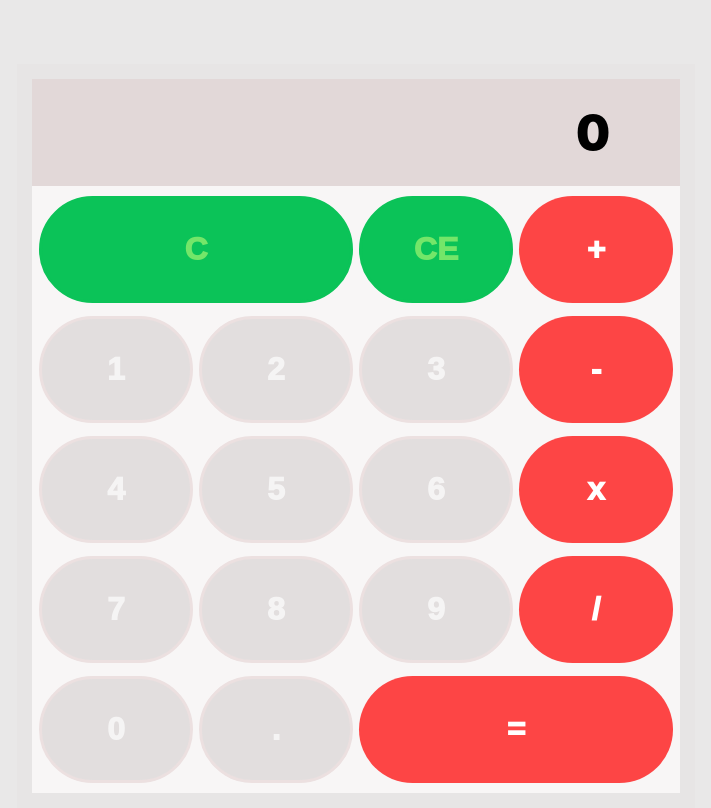
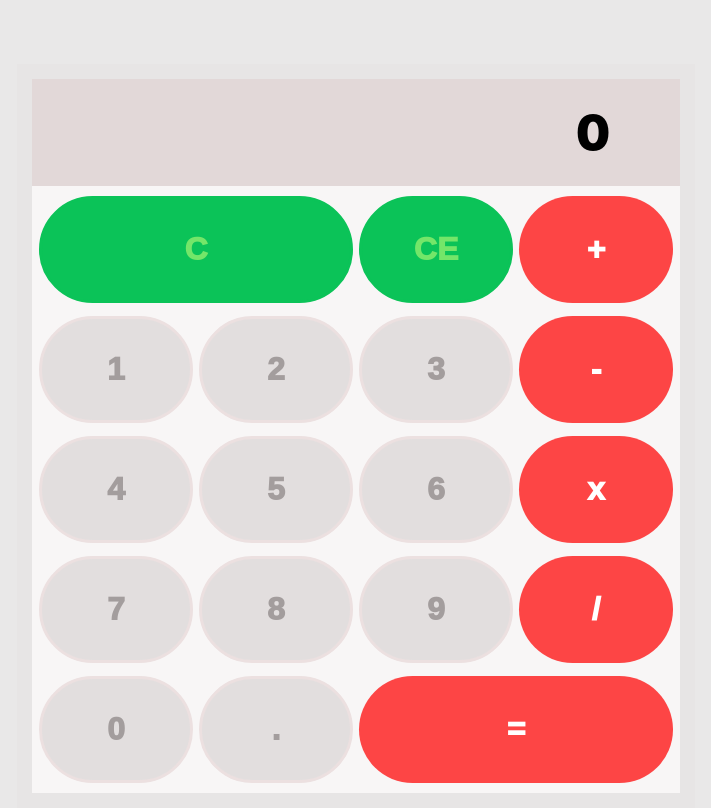
Before and after one commit to HuzefaUsama25/react-calculator, a React (Create React App) app: page / in a window 1280 px wide. Shown: the whole page, without its empty margins (284-995 px from the left). Built offline with nearby package versions, Linux system fonts and the light colour scheme.

Commit message:
Changed Font Color

```diff
--- a/src/index.css
+++ b/src/index.css
@@ -43,7 +43,8 @@ body {
 }
 
 button {
-  color: rgba(253, 253, 253, 0.698);
+  /*color: rgba(253, 253, 253, 0.863);*/
+  color: rgb(163, 157, 157);
   font-weight: 1000;
   margin: 0.2em 0.1em;
   appearance: none;
```
